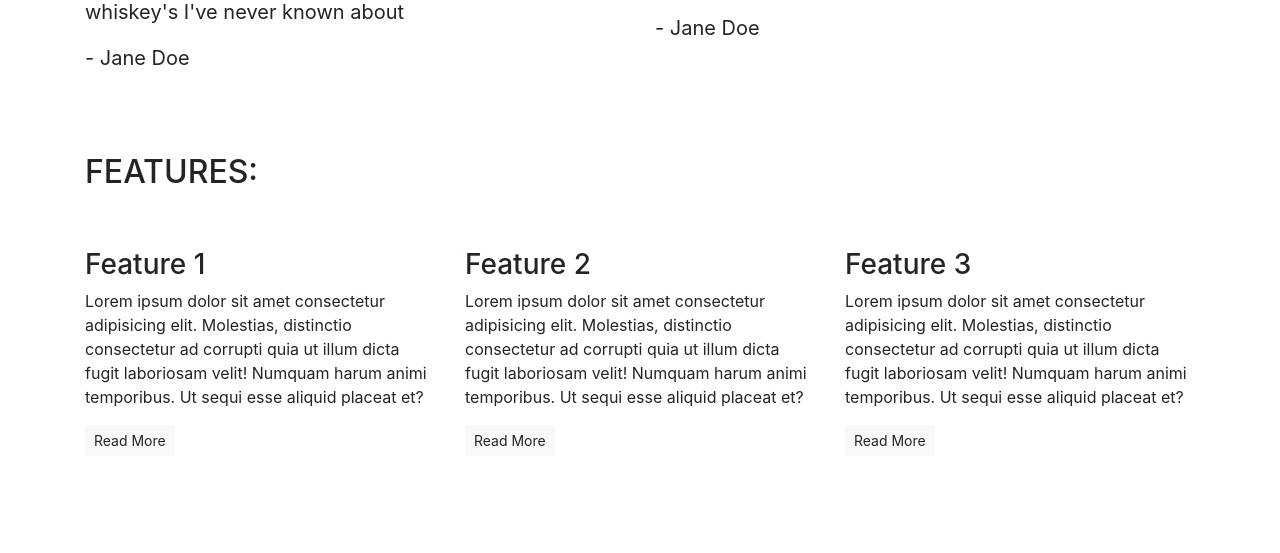
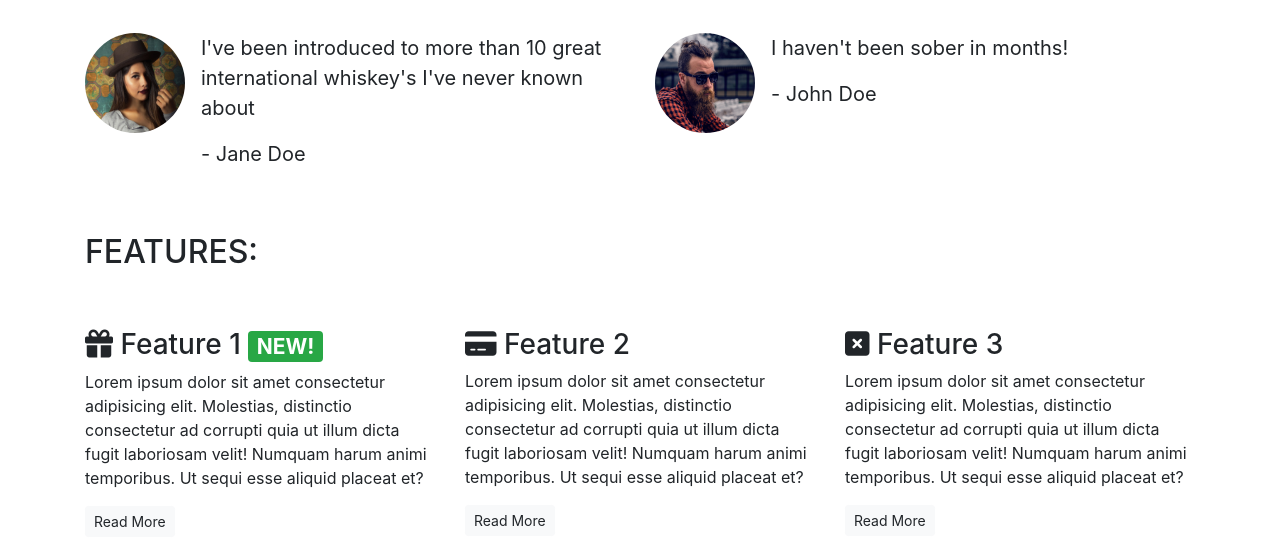
Before and after one commit to LewisC0/bootstrap4.5, a plain HTML site: page index.html in a window 1280 px wide. Shown: the part 597-1150 px from the top of the page. Before the commit the page ends 1069 px from the top, so only its background shows below. Drawn offline with nearby package versions, Linux system fonts and the light colour scheme.

Commit message:
Add new styling and sections to the landing page. Including new images and icons

```diff
--- a/index.html
+++ b/index.html
@@ -7,6 +7,7 @@
     <title>Whiskey Drop | Taste a new whiskey every month</title>
     <link rel="stylesheet" href="https://cdn.jsdelivr.net/npm/bootstrap@4.5.3/dist/css/bootstrap.min.css" integrity="sha384-TX8t27EcRE3e/ihU7zmQxVncDAy5uIKz4rEkgIXeMed4M0jlfIDPvg6uqKI2xXr2" crossorigin="anonymous">
     <script src="https://cdn.jsdelivr.net/npm/bootstrap@4.5.3/dist/js/bootstrap.bundle.min.js" integrity="sha384-ho+j7jyWK8fNQe+A12Hb8AhRq26LrZ/JpcUGGOn+Y7RsweNrtN/tE3MoK7ZeZDyx" crossorigin="anonymous"></script>
+    <script src="https://kit.fontawesome.com/4ddf15e15a.js" crossorigin="anonymous"></script>
 </head>
 <body>
 
@@ -39,7 +40,14 @@
 
 
     <article class="container mt-3">
-
+        <div class="row d-none d-sm-block">
+            <div class="col-12">
+                <div class="alert alert-warning">
+                    <strong>A sale is now on! Get a 12 month subscription for the price of 6!</strong>
+                    <a href="">See here for details</a>
+                </div>
+            </div>
+        </div>
 
         <div class="row">
 
@@ -85,22 +93,41 @@
                 <div class="col-12 col-md-6">
 
                     <div class="media">
+                        <div class="d-none d-sm-block">
+                            <img src="images/girl-image.png" alt="image of woman" class="rounded-circle mr-3" height="100" width="100">
+                        </div>
 
-
+                        <div class="media-body">
                             <blockquote class="blockquote">
                                 <p>I've been introduced to more than 10 great international whiskey's I've never known about</p>
                                 <p>- Jane Doe</p>
                             </blockquote>
                         </div>
 
+                    </div>
+
 
                 </div>
 
+
+
                 <div class="col-12 col-md-6">
+
+                    <div class="media">
+                        <div class="d-none d-sm-block">
+                            <img src="images/guy-image.png" alt="image of man" class="rounded-circle mr-3" height="100" width="100">
+                        </div>
+
+                        <div class="media-body">
                             <blockquote class="blockquote">
                                 <p>I haven't been sober in months!</p>
-                        <p>- Jane Doe</p>
+                                <p>- John Doe</p>
                             </blockquote>
+                        </div>
+
+                    </div>
+
+
                 </div>
             </div>
 
@@ -121,7 +148,7 @@
             <div class="row">
                 <div class="col-12 col-md-6 col-lg-4">
                     <div class="features">
-                        <h3>Feature 1</h3>
+                        <h3><i class="fa-solid fa-gift d-none d-sm-inline"></i> Feature 1 <span class="badge badge-success">NEW!</span> </h3>
 
                         <p>Lorem ipsum dolor sit amet consectetur adipisicing elit. Molestias, distinctio consectetur ad
                             corrupti quia ut illum dicta fugit laboriosam velit! Numquam harum animi temporibus. Ut sequi
@@ -139,7 +166,7 @@
 
                 <div class="col-12 col-md-6 col-lg-4">
                     <div class="features">
-                        <h3>Feature 2</h3>
+                        <h3><i class="fa-solid fa-credit-card d-none d-sm-inline"></i> Feature 2</h3>
 
                         <p>Lorem ipsum dolor sit amet consectetur adipisicing elit. Molestias, distinctio consectetur ad
                             corrupti quia ut illum dicta fugit laboriosam velit! Numquam harum animi temporibus. Ut sequi
@@ -157,7 +184,7 @@
 
                 <div class="col-12 d-md-none d-lg-block col-lg-4">
                     <div class="features">
-                        <h3>Feature 3</h3>
+                        <h3><i class="fa-solid fa-square-xmark d-none d-sm-inline"></i> Feature 3</h3>
 
                         <p>Lorem ipsum dolor sit amet consectetur adipisicing elit. Molestias, distinctio consectetur ad
                             corrupti quia ut illum dicta fugit laboriosam velit! Numquam harum animi temporibus. Ut sequi
```
Lines whose indentation alone changed are shown as unchanged.
